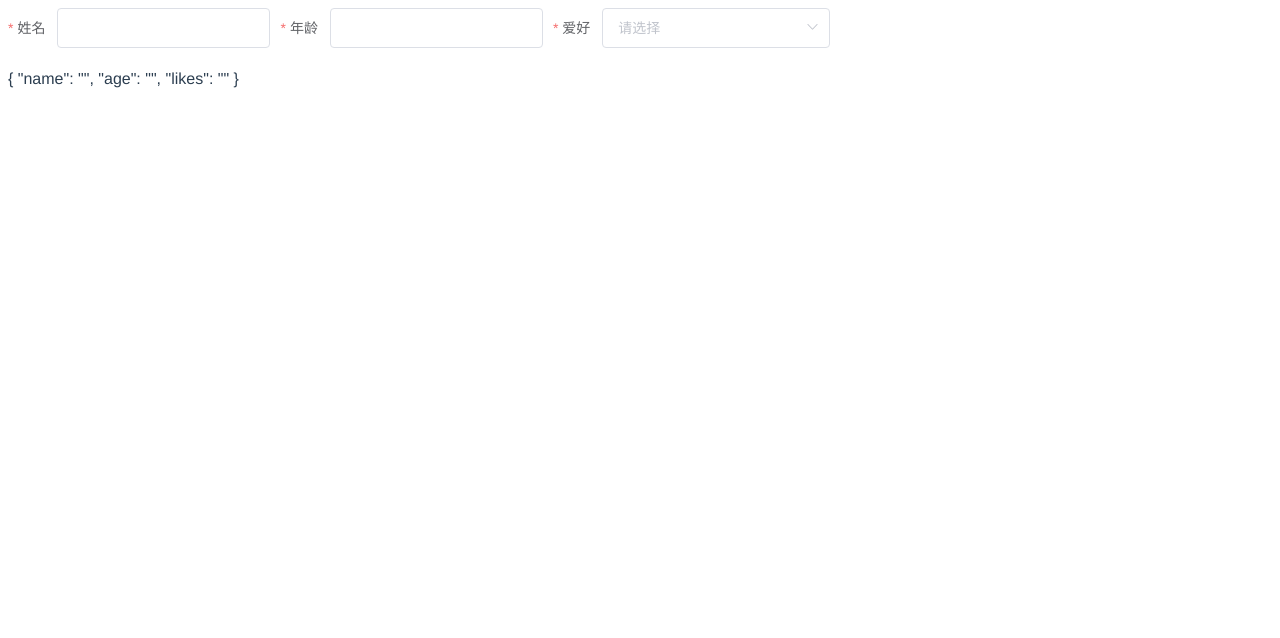
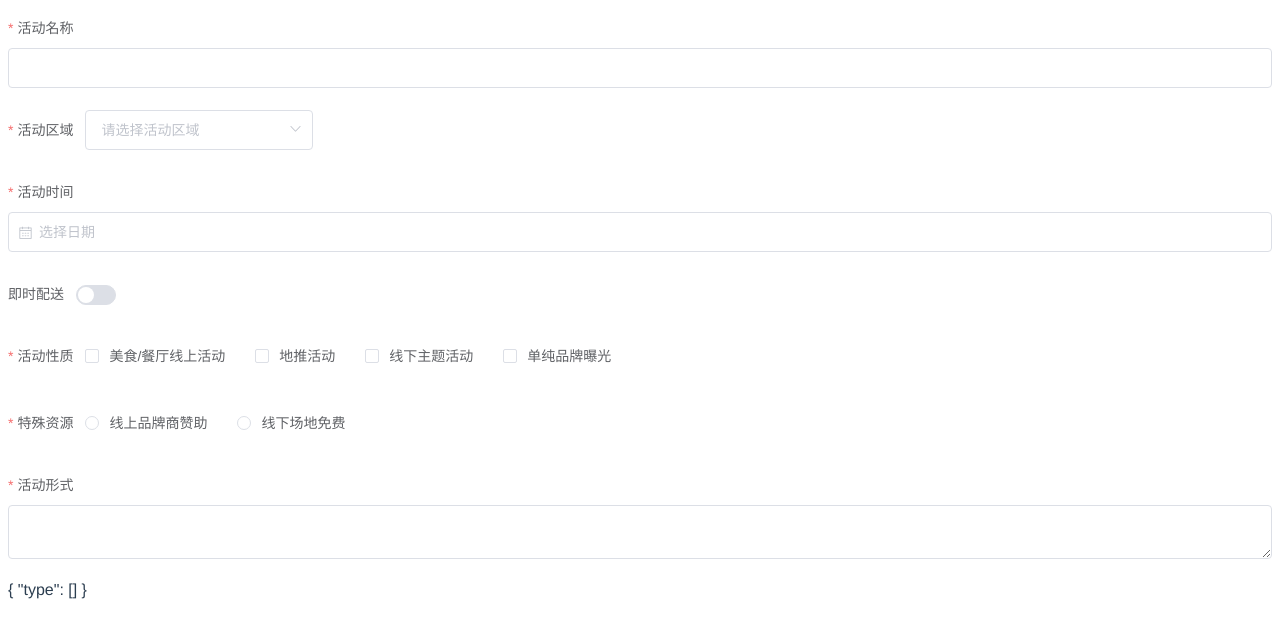
Before and after one commit to frontzhm/enhanced-el-form, a Vue app: page / in a window 1280 px wide. Shown: the top 638 px of the page. Built offline with nearby package versions, Linux system fonts and the light colour scheme.

Commit message:
feat:schema ok

```diff
--- a/src/App.vue
+++ b/src/App.vue
@@ -1,51 +1,115 @@
 <template lang="pug">
 div#app
-  enhanced-el-form(:model="model" :schema="schema" :inline="true")
+  enhanced-el-form(:model="model" :schema="schema"  label-width="100px" class="demo-ruleForm")
   div {{model}}
-
 </template>
 
 <script>
 import EnhancedElForm from "./components/EnhancedElForm.vue";
-
 export default {
   name: "App",
   components: { EnhancedElForm },
   data() {
     return {
-      model: { name: "", age: "", likes: "" },
+      model: { type: [] },
       schema: [
         {
           type: "input",
           modelKey: "name",
-          label: "姓名",
+          label: "活动名称",
+          rules: [
+            { required: true, message: "请输入活动名称", trigger: "blur" },
+            { min: 3, max: 5, message: "长度在 3 到 5 个字符", trigger: "blur" }
+          ]
+        },
+        {
+          type: "select",
+          modelKey: "region",
+          label: "活动区域",
           props: {
-            maxlength: 20
+            placeholder: "请选择活动区域",
+            options: [
+              { label: "区域一", value: "shanghai" },
+              { label: "区域二", value: "beijing" }
+            ]
           },
-          rules: [{ required: true, message: "请输入姓名", trigger: "blur" }]
+          rules: [
+            { required: true, message: "请选择活动区域", trigger: "change" }
+          ]
+        },
+        {
+          type: "date-picker",
+          modelKey: "date1",
+          label: "活动时间",
+          props: {
+            type: "date",
+            placeholder: "选择日期",
+            style: "width:100%"
+          },
+          rules: [
+            {
+              type: "date",
+              required: true,
+              message: "请选择日期",
+              trigger: "change"
+            }
+          ]
+        },
+        {
+          type: "switch",
+          modelKey: "delivery",
+          label: "即时配送",
+          props: {}
+        },
+
+        {
+          type: "checkbox-group",
+          modelKey: "type",
+          label: "活动性质",
+          props: {
+            options: [
+              "美食/餐厅线上活动",
+              "地推活动",
+              "线下主题活动",
+              "单纯品牌曝光"
+            ]
+          },
+          rules: [
+            {
+              type: "array",
+              required: true,
+              message: "请至少选择一个活动性质",
+              trigger: "change"
+            }
+          ]
+        },
+
+        {
+          type: "radio-group",
+          modelKey: "resource",
+          label: "特殊资源",
+          props: {
+            options: [
+              { label: "线上品牌商赞助", value: "xianshang" },
+              { label: "线下场地免费", value: "xianxia" }
+            ]
+          },
+          rules: [
+            { required: true, message: "请选择活动资源", trigger: "change" }
+          ]
         },
         {
           type: "input",
-          modelKey: "age",
-          label: "年龄",
+          modelKey: "desc",
+          label: "活动形式",
           props: {
-            maxlength: 5
+            type: "textarea"
           },
-          rules: [{ required: true, message: "请输入年龄", trigger: "blur" }]
-        },
-        {
-          type: "select",
-          modelKey: "likes",
-          label: "爱好",
-          props: {
-            options: [{ label: "x", value: "xx" }]
-          },
-          rules: [{ required: true, message: "请选择", trigger: "blur" }]
+          rules: [
+            { required: true, message: "请填写活动形式", trigger: "blur" }
+          ]
         }
-      ],
-      options: {
-        inline: true
-      }
+      ]
     };
   }
 };
--- a/src/components/EnhancedElForm.vue
+++ b/src/components/EnhancedElForm.vue
@@ -1,13 +1,18 @@
 <template lang="pug">
-el-form(:model="model" :rules="rules" v-bind="$attrs")
-  el-form-item(v-for="config in schemaHandled" :label="config.label" :prop="config.modelKey" :key="config.modelKey")
-    component(:is="'el-'+config.type" v-model="model[config.modelKey]" v-bind="config.props") {{config.text}}
-      template(v-if="config.type==='radio-group'" )
-        el-radio(v-for="item in config.props.options" :key="item.value" :label="item.value") {{ item.label }}
-      template(v-if="config.type==='checkbox-group'" )
-        el-checkbox(v-for="item in config.props.options" :key="item.value" :label="item.value") {{ item.label }}
-      template(v-if="config.type==='select'" )
-        el-option(v-for="item in config.props.options" :key="item.value" :value="item.value" :label="item.label")
+el-form(:model="model" :rules="rules")
+  el-form-item(v-for="config in schema" :label="config.label" :prop="config.modelKey" :key="config.modelKey")
+
+    el-radio-group(v-if="config.type==='radio-group'"   v-model="model[config.modelKey]" v-bind="config.props")
+      el-radio(v-for="(item,index) in config.props.options" :key="index" :label="typeof item==='object'?item.value:item") {{ typeof item==='object'?item.label:item }}
+
+    el-checkbox-group(v-else-if="config.type==='checkbox-group'"   v-model="model[config.modelKey]" v-bind="config.props")
+      el-checkbox(v-for="(item,index) in config.props.options" :key="index" :label="typeof item==='object'?item.value:item") {{ typeof item==='object'?item.label:item }}
+
+    el-select(v-else-if="config.type==='select'"   v-model="model[config.modelKey]" v-bind="config.props")
+      el-option(v-for="(item,index) in config.props.options" :key="index" :value="typeof item==='object'?item.value:item" :label="typeof item==='object'?item.label:item")
+
+    component(v-else :is="'el-'+config.type" v-model="model[config.modelKey]" v-bind="config.props") {{config.text}}
+
 </template>
 <script>
 export default {
@@ -27,28 +32,6 @@ export default {
     }
   },
   computed: {
-    schemaHandled() {
-      // - radio-group checkbox-group select upload，需要子组件
-      const singleComponents = [
-        "radio",
-        "checkbox",
-        "input",
-        "input-number",
-        "cascader",
-        "switch",
-        "slider",
-        "time-select",
-        "date-picker",
-        "rate",
-        "color-picker",
-        "transfer"
-      ];
-      this.schema.forEach(item => {
-        const isSingleComponent = singleComponents.includes(item.type);
-        item.isSingleComponent = isSingleComponent;
-      });
-      return this.schema;
-    },
     rules() {
       return this.schema.reduce((acc, cur) => {
         acc[cur.modelKey] = cur.rules;
```
Also changed, not shown: 2 other files (tests, documents, lock files or other folders).
